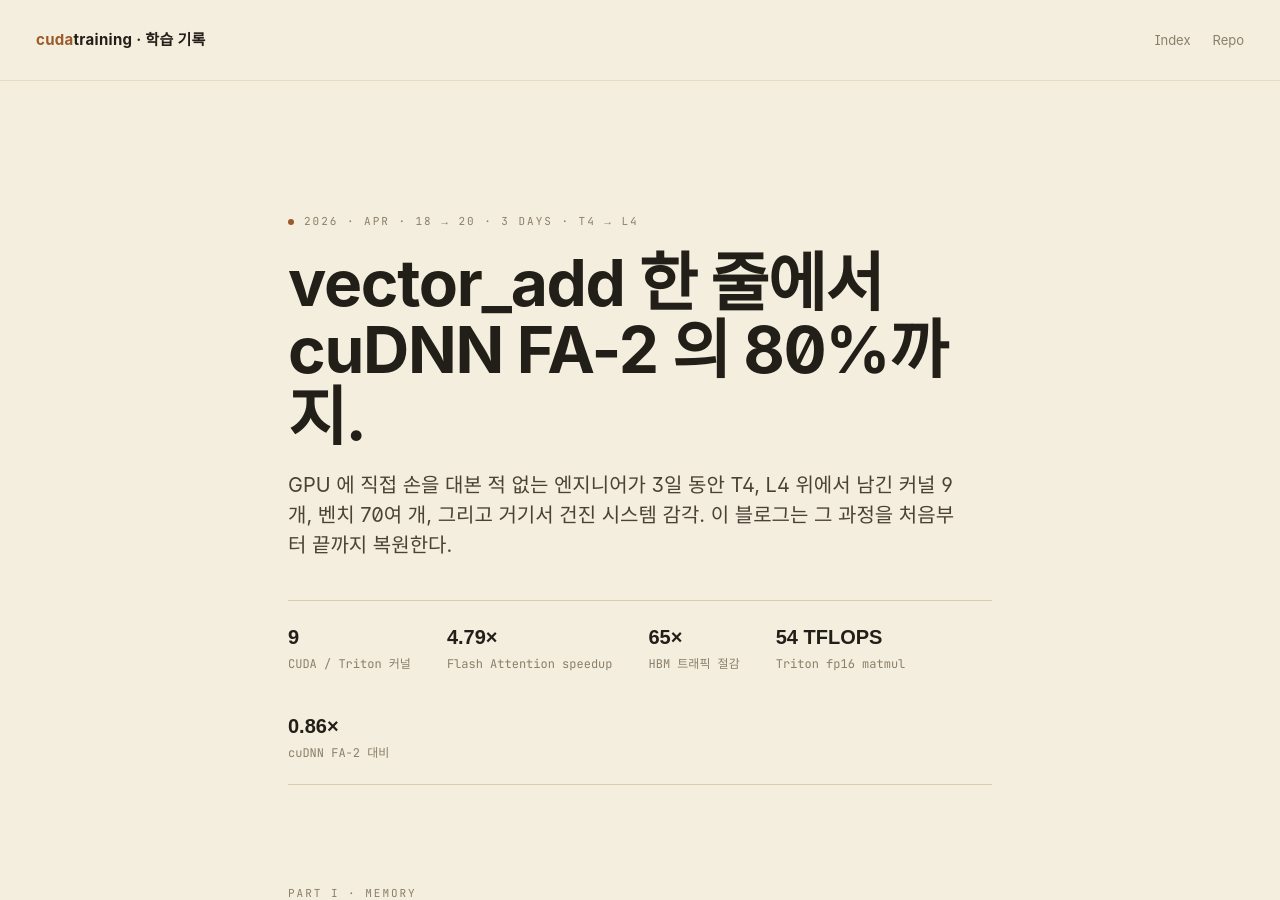
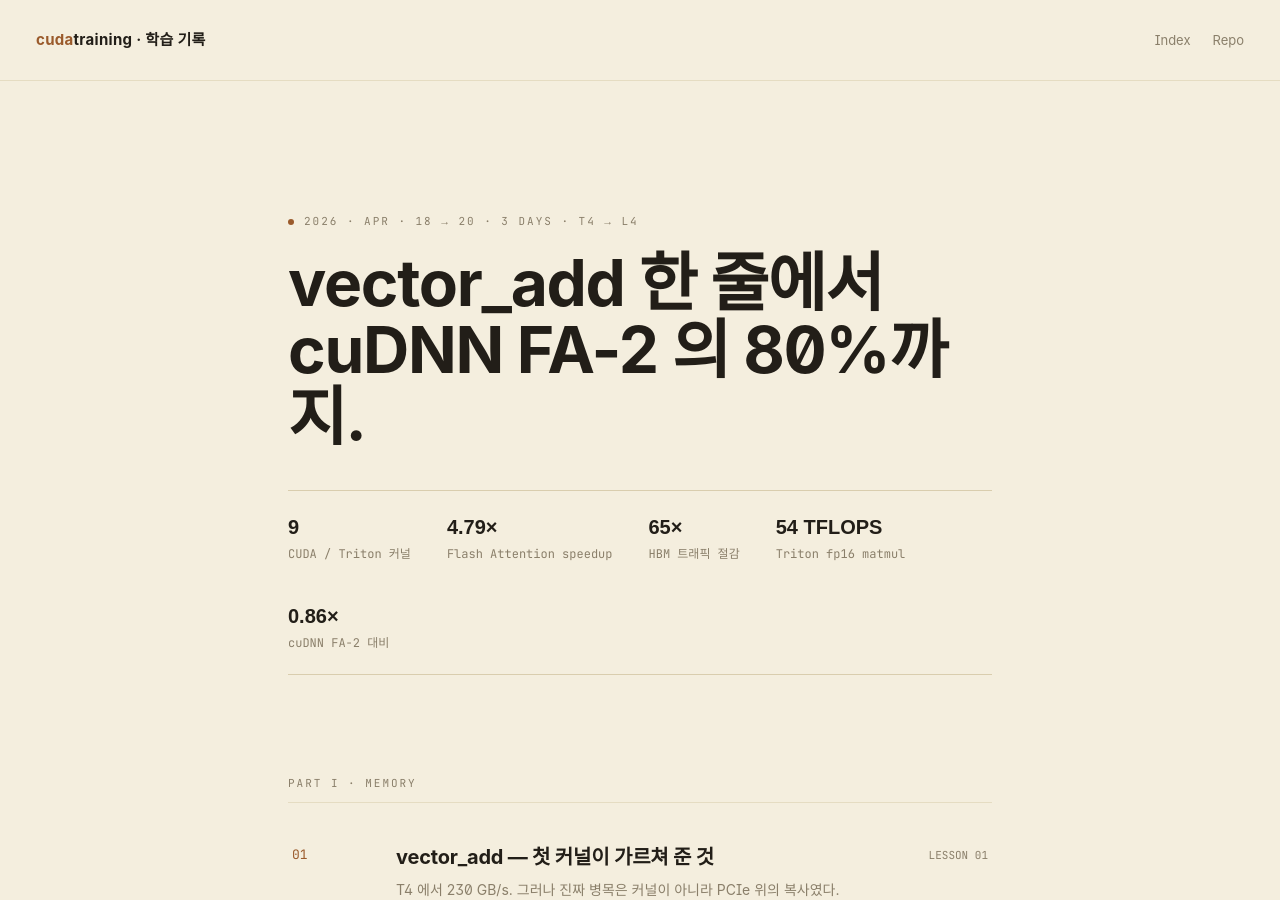
Before and after one commit to brianyu43/brianyu43.github.io, a Jekyll site: the page cudatraining/index.html, which Jekyll copies as it is, in a window 1280 px wide and 900 px high. Built offline with Jekyll 4.4.1, drawn with Linux system fonts in a browser that asks for light colours; some web fonts are replaced.

Commit message:
Remove beginner framing from CUDA training landing
Co-Authored-By: Claude Opus 4.7 (1M context) <noreply@anthropic.com>

```diff
--- a/_posts/2026-04-20-cuda-training-3-days.markdown
+++ b/_posts/2026-04-20-cuda-training-3-days.markdown
@@ -6,7 +6,7 @@ categories: cuda gpu
 excerpt: "Apple Silicon 로컬, GCP T4·L4 스팟 VM, 72시간. vector_add 한 줄에서 cuDNN Flash Attention-2의 80%까지, 11편으로 복원한 학습 로그."
 ---
 
-GPU에 직접 손을 대본 적 없는 엔지니어가 3일 동안 T4·L4 위에서 남긴 커널 9개, 벤치 70여 개, 그리고 거기서 건진 시스템 감각. 전 과정을 처음부터 끝까지 복원한 11편짜리 시리즈다.
+3일, T4·L4 위에서 남긴 커널 9개와 벤치 70여 개. 전 과정을 처음부터 끝까지 복원한 11편짜리 시리즈다.
 
 ## 숫자로 본 결과
 
--- a/cudatraining/index.html
+++ b/cudatraining/index.html
@@ -22,8 +22,6 @@
   <div class="hero">
     <p class="eyebrow"><span class="dot"></span>2026 · APR · 18 → 20 · 3 DAYS · T4 → L4</p>
     <h1>vector_add 한 줄에서<br>cuDNN FA-2 의 80%까지.</h1>
-    <p class="sub">GPU 에 직접 손을 대본 적 없는 엔지니어가 3일 동안 T4, L4 위에서 남긴
-    커널 9개, 벤치 70여 개, 그리고 거기서 건진 시스템 감각. 이 블로그는 그 과정을 처음부터 끝까지 복원한다.</p>
     <div class="stats">
       <div><b>9</b>CUDA / Triton 커널</div>
       <div><b>4.79×</b>Flash Attention speedup</div>
```
